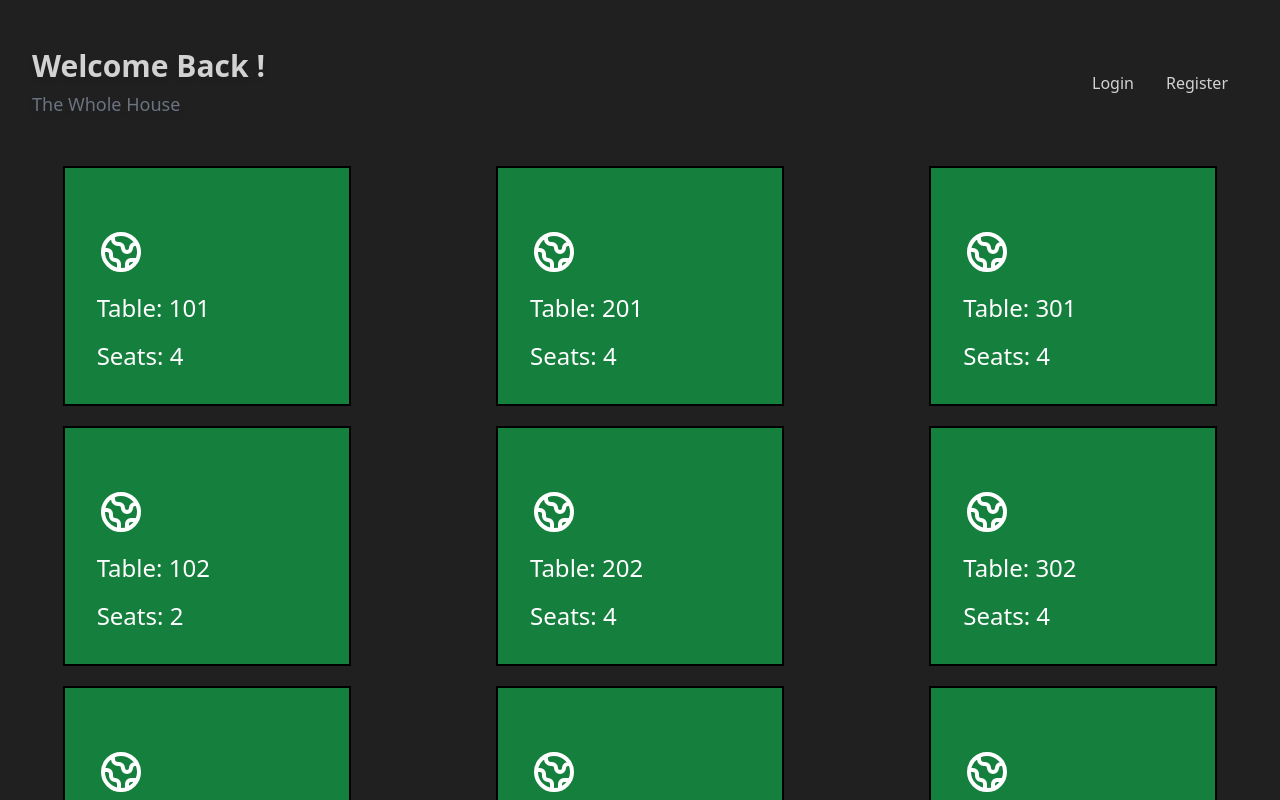
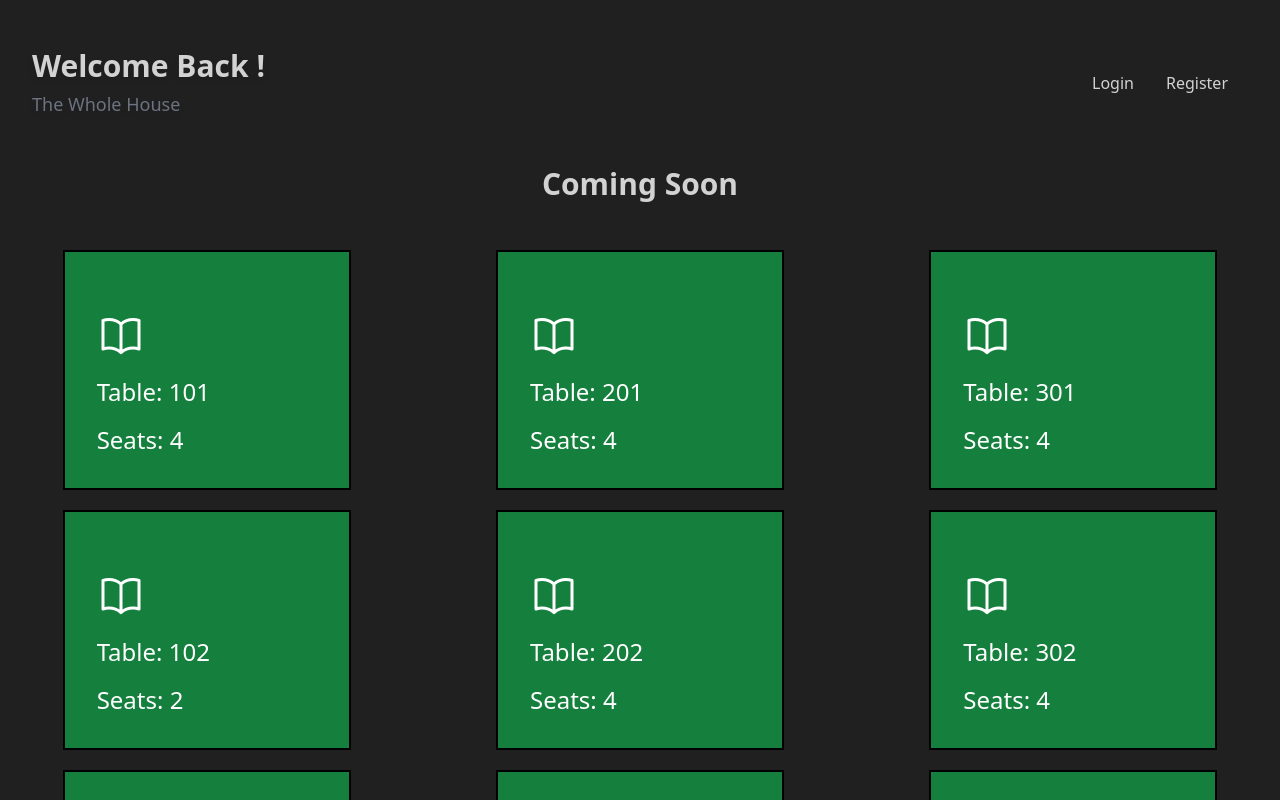
Before and after one commit to TFuray/100hr-ticket-vite, a React (Vite) app in the folder frontend/: page /map in a window 1280 px wide. Shown: the top 800 px of the page. Built offline with nearby package versions, Linux system fonts and the light colour scheme; a web font is replaced by a local one.

Commit message:
ironing out function

```diff
--- a/frontend/package.json
+++ b/frontend/package.json
@@ -9,9 +9,14 @@
     "preview": "vite preview"
   },
   "dependencies": {
+    "@fortawesome/fontawesome-svg-core": "^6.4.0",
+    "@fortawesome/free-regular-svg-icons": "^6.4.0",
+    "@fortawesome/free-solid-svg-icons": "^6.4.0",
+    "@fortawesome/react-fontawesome": "^0.2.0",
     "@headlessui/react": "^1.7.7",
     "@heroicons/react": "^2.0.13",
     "@reduxjs/toolkit": "^1.9.1",
+    "@tailwindcss/line-clamp": "^0.4.4",
     "@types/react": "^18.0.26",
     "@types/react-dom": "^18.0.9",
     "@vitejs/plugin-react": "^3.0.0",
--- a/frontend/src/App.jsx
+++ b/frontend/src/App.jsx
@@ -7,6 +7,7 @@ import Login from './pages/Login'
 import Register from './pages/Register'
 import Orders from './pages/Orders'
 import TableMap from './pages/TableMap'
+
 
 function App() {
   return (
--- a/frontend/src/components/generalComps/Header.jsx
+++ b/frontend/src/components/generalComps/Header.jsx
@@ -45,25 +45,7 @@ const Header = () => {
 
           <div className='mt-4 flex flex-col gap-4 sm:mt-0 sm:flex-row sm:items-center'>
             <ul className='menu menu-horizontal px-1'>
-              <li>
-                {/* <div className='btn-group'>
-                  <input
-                    type='radio'
-                    name='options'
-                    data-title='light'
-                    className='btn'
-                    onClick={toggleLight}
-                  />
-                  <input
-                    defaultChecked
-                    type='radio'
-                    name='options'
-                    data-title='buisness'
-                    className='btn'
-                    onClick={toggleBuisness}
-                  />
-                </div> */}
-              </li>
+
               {user ? (
                 <>
                   <li tabIndex={0} className='z-50 drop-shadow-md'>
@@ -81,10 +63,10 @@ const Header = () => {
                     </a>
                     <ul className='p-2 bg-base-100 z-50'>
                       <li>
-                        <Link to='/map'>Table Map</Link>
+                        <Link to='/'>Side Work</Link>
                       </li>
                       <li>
-                        <Link to='/'>Side Work</Link>
+                        <Link to='/map'>Table Map</Link>
                       </li>
                       <li>
                         <Link to='/orders'>All Orders </Link>
--- a/frontend/src/components/tableComps/TableIcon.jsx
+++ b/frontend/src/components/tableComps/TableIcon.jsx
@@ -1,64 +1,37 @@
-import { useState } from 'react'
+import { useState } from "react"
+import { BookOpenIcon } from "@heroicons/react/24/outline"
+import { XMarkIcon} from '@heroicons/react/24/outline'
 
 const Table = ({ open, table, seats, handleToggleOpen }) => {
   const [showModal, setShowModal] = useState(false)
 
   return (
-    <div class='group relative block h-64 sm:h-60 lg:w-72 '>
-      <span class='absolute inset-0 border-2 border-dashed border-black'></span>
+    <div class="group relative block h-64 sm:h-60 lg:w-72 ">
+      <span class="absolute inset-0 border-2 border-dashed border-black"></span>
 
       <div
         onClick={() => handleToggleOpen(table)}
         // onClick={() => setShowModal(true)}
         className={
           open
-            ? 'relative flex h-60 transform items-end border-2 bg-green-700 border-black transition-transform group-hover:-translate-x-2 group-hover:-translate-y-2'
-            : 'relative flex h-60 transform items-end border-2 bg-red-500 border-black transition-transform group-hover:-translate-x-2 group-hover:-translate-y-2'
+            ? "relative flex h-60 transform items-end border-2 bg-green-700 border-black transition-transform group-hover:-translate-x-2 group-hover:-translate-y-2"
+            : "relative flex h-60 transform items-end border-2 bg-red-500 border-black transition-transform group-hover:-translate-x-2 group-hover:-translate-y-2"
         }
       >
-        <button></button>
-        <div class='p-4 text-white !pt-0 transition-opacity group-hover:absolute group-hover:opacity-0 sm:p-6 lg:p-8'>
-          <svg
-            xmlns='http://www.w3.org/2000/svg'
-            class='h-10 w-10 sm:h-12 sm:w-12'
-            fill='none'
-            viewBox='0 0 24 24'
-            stroke='currentColor'
-          >
-            <path
-              stroke-linecap='round'
-              stroke-linejoin='round'
-              stroke-width='2'
-              d='M3.055 11H5a2 2 0 012 2v1a2 2 0 002 2 2 2 0 012 2v2.945M8 3.935V5.5A2.5 2.5 0 0010.5 8h.5a2 2 0 012 2 2 2 0 104 0 2 2 0 012-2h1.064M15 20.488V18a2 2 0 012-2h3.064M21 12a9 9 0 11-18 0 9 9 0 0118 0z'
-            />
-          </svg>
-          <h2 class='mt-4 text-xl font-medium sm:text-2xl'>Table: {table}</h2>
+
+        <div class="p-4 text-white !pt-0 transition-opacity group-hover:absolute group-hover:opacity-0 sm:p-6 lg:p-8">
+          <BookOpenIcon className="h-12 w-12" />
+
+          <h2 class="mt-4 text-xl font-medium sm:text-2xl">Table: {table}</h2>
           <h3 className="mt-4 text-md font-thin sm:text-2xl">Seats: {seats}</h3>
         </div>
 
-        <div class='absolute p-4 opacity-0 transition-opacity text-white group-hover:relative group-hover:opacity-100 sm:p-6 lg:p-8'>
-          <svg
-            xmlns='http://www.w3.org/2000/svg'
-            class='h-10 w-10 sm:h-12 sm:w-12'
-            fill='none'
-            viewBox='0 0 24 24'
-            stroke='currentColor'
-          >
-            <path
-              stroke-linecap='round'
-              stroke-linejoin='round'
-              stroke-width='2'
-              d='M3.055 11H5a2 2 0 012 2v1a2 2 0 002 2 2 2 0 012 2v2.945M8 3.935V5.5A2.5 2.5 0 0010.5 8h.5a2 2 0 012 2 2 2 0 104 0 2 2 0 012-2h1.064M15 20.488V18a2 2 0 012-2h3.064M21 12a9 9 0 11-18 0 9 9 0 0118 0z'
-            />
-          </svg>
-
-          <h2 class='mt-4 text-xl font-medium sm:text-2xl'>Table: {table}</h2>
+        <div class="absolute p-4 opacity-0 transition-opacity text-white group-hover:relative group-hover:opacity-100 sm:p-6 lg:p-8">
+          <BookOpenIcon className="h-12 w-12" />
+          <h2 class="mt-4 text-xl font-medium sm:text-2xl">Table: {table}</h2>
           <h3 className="mt-4 text-md font-thin sm:text-2xl">Seats: {seats}</h3>
         </div>
       </div>
-      {showModal ? (
-        null
-      ) : null}
     </div>
   )
 }
--- a/frontend/src/pages/Orders.jsx
+++ b/frontend/src/pages/Orders.jsx
@@ -1,9 +1,8 @@
-import TicketItem from "../components/ticketComps/TicketItem"
 
 const Orders = () => {
   return (
     <div>
-    <TicketItem />
+      <h2 className="text-center mb-12 text-3xl font-bold">Coming Soon</h2>{" "}
     </div>
   )
 }
--- a/frontend/src/pages/TableMap.jsx
+++ b/frontend/src/pages/TableMap.jsx
@@ -1,6 +1,7 @@
 import { useState, useEffect } from 'react'
 import TableIcon from '../components/tableComps/TableIcon'
 import tableData from '../data/tables'
+
 
 const TableMapDRAFT = () => {
   const [tableList, setTableList] = useState(tableData)
@@ -21,6 +22,7 @@ const TableMapDRAFT = () => {
 
   return (
     <>
+    <h2 className='text-center mb-12 text-3xl font-bold'>Coming Soon</h2>
       <div className='grid grid-flow-col grid-rows-5 gap-5 place-items-center'>
         {tableList.map(table => (
           <div
--- a/frontend/tailwind.config.cjs
+++ b/frontend/tailwind.config.cjs
@@ -1,14 +1,12 @@
 /** @type {import('tailwindcss').Config} */
-const colors = require('tailwindcss/colors');
+const colors = require("tailwindcss/colors")
 
 module.exports = {
-  content: ['./src/**/*.{js,jsx,ts,tsx}',
-    "./node_modules/flowbite/**/*.js"
-  ],
+  content: ["./src/**/*.{js,jsx,ts,tsx}", "./node_modules/flowbite/**/*.js"],
   theme: {
     colors: {
-      transparent: 'transparent',
-      current: 'currentColor',
+      transparent: "transparent",
+      current: "currentColor",
       black: colors.black,
       white: colors.white,
       rose: colors.rose,
@@ -34,10 +32,11 @@ module.exports = {
       neutral: colors.blueGray,
       stone: colors.stone,
     },
-    extend: {}
+    extend: {},
   },
   plugins: [
-    require('daisyui'),
+    require("daisyui"),
+    require("@tailwindcss/line-clamp"),
     // require('flowbite/plugin')
   ],
   daisyui: {
@@ -46,7 +45,6 @@ module.exports = {
     base: true,
     utils: true,
     darkTheme: "buisness",
-    lightTheme: "aqua"
-  }
-
+    lightTheme: "aqua",
+  },
 }
--- a/frontend/vite.config.js
+++ b/frontend/vite.config.js
@@ -1,16 +1,17 @@
-import { defineConfig } from 'vite'
-import react from '@vitejs/plugin-react'
+import { defineConfig } from "vite"
+import Icons from "unplugin-icons/vite"
+import react from "@vitejs/plugin-react"
 
 // https://vitejs.dev/config/
 export default defineConfig({
   server: {
     proxy: {
-      '/api': 'http://localhost:3456'
+      "/api": "http://localhost:3456",
     },
 
     // to serve on the 3000 port
-    host: '0.0.0.0',
-    port: 3000
+    host: "0.0.0.0",
+    port: 3000,
   },
-  plugins: [react()]
+  plugins: [react(), Icons({jsx: 'react',})],
 })
```
Also changed, not shown: frontend/src/pages/TableMapRD.jsx (+23 -22 lines), 1 other file (tests, documents, lock files or other folders).
